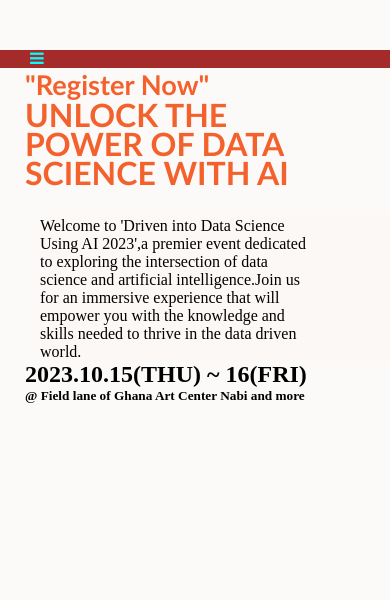
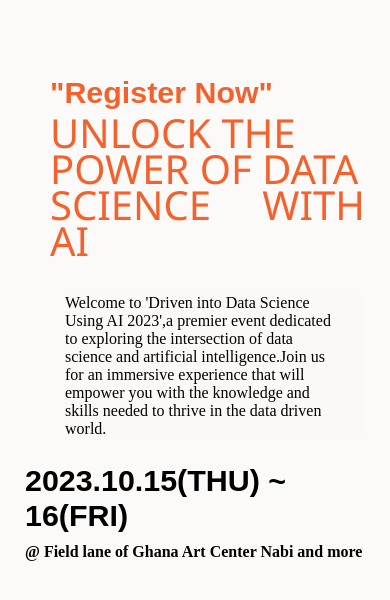
Before and after one commit to Mabella29/testn, a plain HTML site: page index.html in a window 390 px wide. Drawn offline with Linux system fonts and the light colour scheme.

Commit message:
made some edits

```diff
--- a/index.html
+++ b/index.html
@@ -12,24 +12,31 @@
         <header>
             <nav class="nav-bar">
                 <div class="hamburger">
-                    <i class="fa fa-bars" aria-hidden="true"></i>
+                    <span class="bars hamburger-bars"></span>
+                    <span class="bars hamburger-bars"></span>
+                    <span class="bars hamburger-bars"></span>
                 </div>
             </nav>
         </header>
 
         <div class="content1">
-         <h3>"Register Now"</h3>
+         <h2>"Register Now"</h2>
          <h1>UNLOCK THE </br> POWER OF DATA </br> SCIENCE WITH AI</h1>
          <p>Welcome to 'Driven into Data Science</br> Using AI 2023',a premier event dedicated</br>
             to exploring the intersection of data</br>science and artificial intelligence.Join us<br/>
             for an immersive experience that will<br/>empower you with the knowledge and<br/>
-            skills needed to thrive in the data driven<br/> world. </p>
+            skills needed to thrive in the data driven<br/> world.
+         </p>
 
         </div>
 
-        <h2><strong>2023.10.15(THU) ~ 16(FRI)</strong></h2>
-        <h5>@ Field lane of Ghana Art Center Nabi and more</h5>
+        <div class="venue">
+            <h2><strong>2023.10.15(THU) ~ 16(FRI)</strong></h2>
+            <h4>@ Field lane of Ghana Art Center Nabi and more</h4>
+        </div>
+
 
     </section>
+
 </body>
 </html>
--- a/style.css
+++ b/style.css
@@ -15,28 +15,32 @@
         background-color: aqua;
     }
 
-    h3{
-        font-size: 1.7rem;
+    h2{
+        font-size: 1.9rem;
+        font-family: Arial, Helvetica, sans-serif;
     }
 
     h1{
-        font-size: 2rem;
+        font-size: 2.5rem;
         line-height: 0.9;
+        font-weight: 550;
+        font-family: 'Segoe UI', Tahoma, Geneva, Verdana, sans-serif;
     }
-    .content1 h3,h1 {
+    .content1 h2,h1 {
         color: rgb(243, 97, 44);
         margin-left: 25px;
-        font-family: 'Trebuchet MS', 'Lucida Sans Unicode', 'Lucida Grande';
     }
 
     .hamburger {
         display: block;
         padding-left: 30px;
-        color: aqua;
-        background-color: brown;
     }
     .content1 {
+        display: flex;
+        flex-direction: column;
         text-align: justify;
+        padding: 25px;
+        gap: 5px;
     }
     .content1 p {
         background-color: rgb(252, 248, 246);
@@ -45,7 +49,11 @@
         margin-top: 30px;
     }
 
-    h2,h5 {
+    .venue {
         margin-left: 25px;
     }
+
+    .venue h4 {
+        margin-top: 10px;
+    }
 }
```
